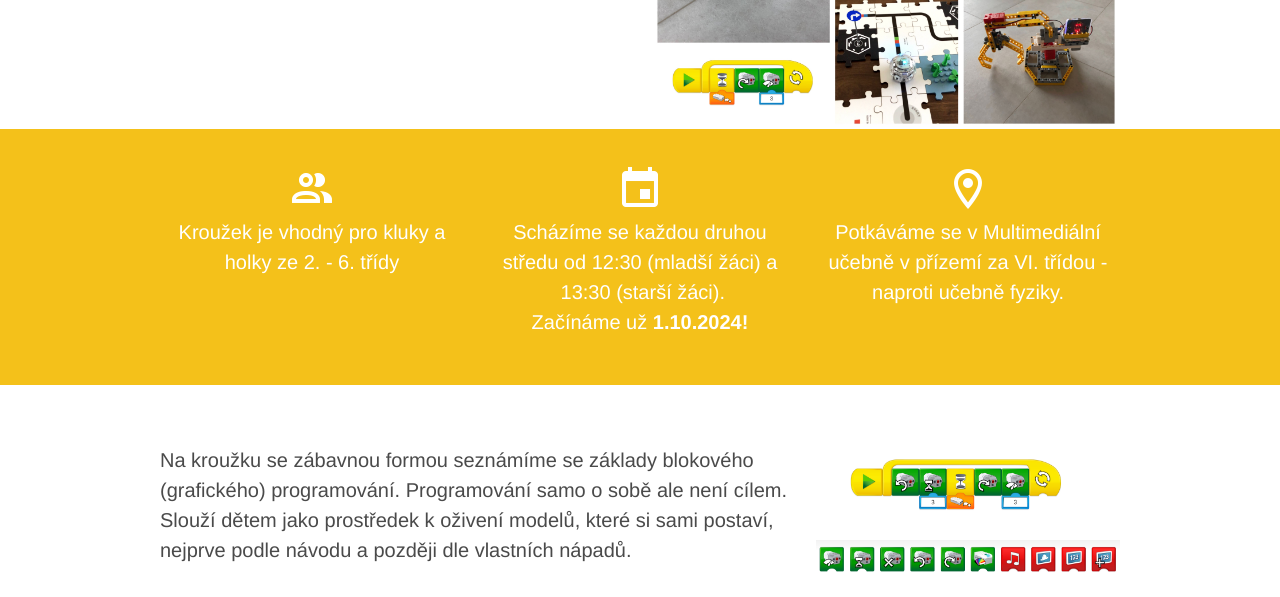
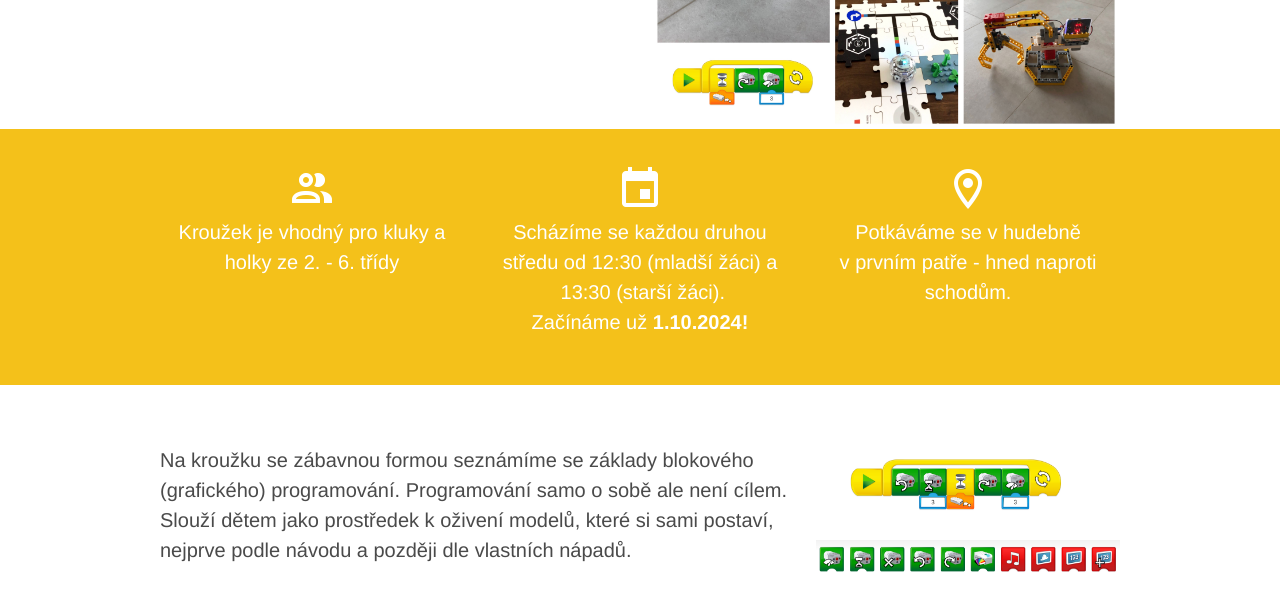
Before and after one commit to MilanLempera/robohrani.cz, a website: page index.html in a window 1280 px wide. Shown: the part 193-790 px from the top of the page. Drawn offline with nearby package versions, Linux system fonts and the light colour scheme; files that its build step writes are made by us from their sources.

Commit message:
feat: update 2025/2026

```diff
--- a/index.html
+++ b/index.html
@@ -67,8 +67,7 @@
               <i class="mdi mdi-48px mdi-map-marker-outline mdi-light"></i>
             </span>
             <div class="content is-medium">
-              Potkáváme se v Multimediální učebně v&nbsp;přízemí
-              za&nbsp;VI.&nbsp;třídou - naproti učebně fyziky.
+              Potkáváme se v hudebně v&nbsp;prvním patře - hned naproti schodům.
             </div>
           </div>
         </div>
```
